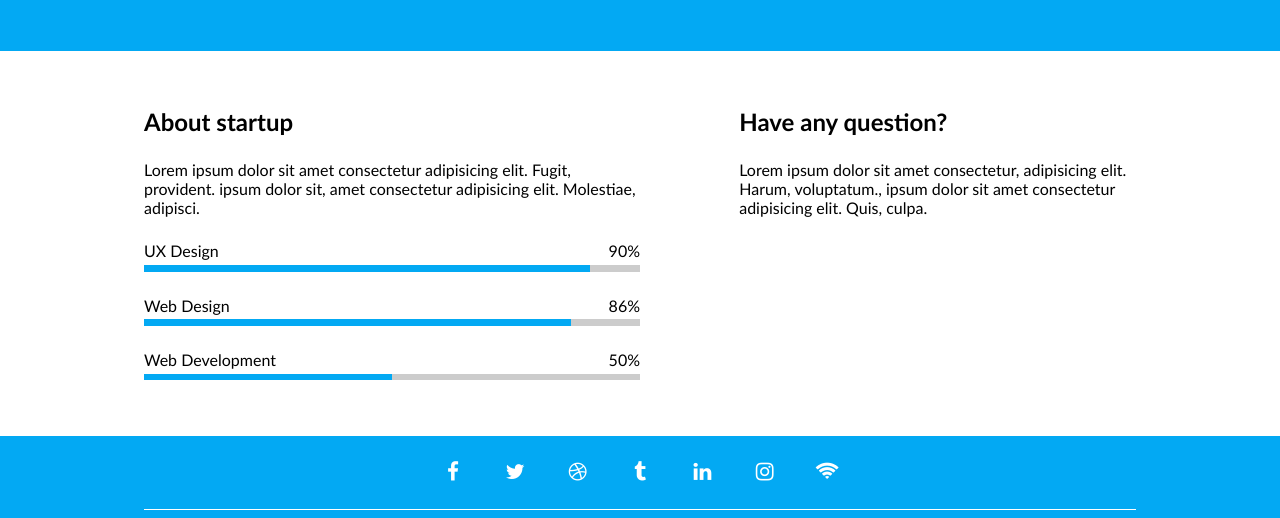
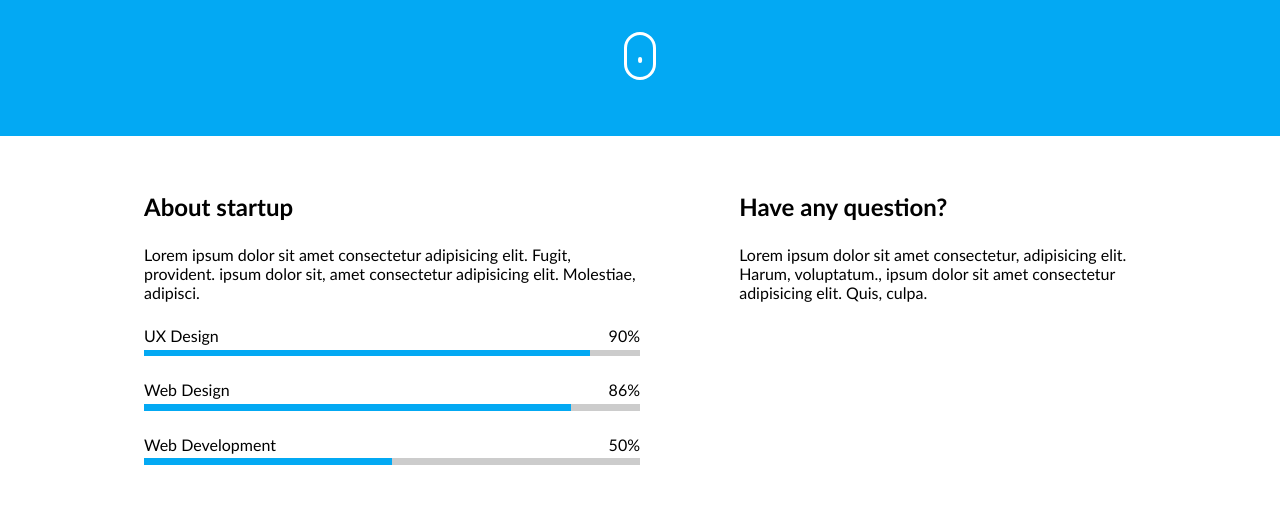
Before and after one commit to amik33/44-grupe-coming-soon, a website: page index.html in a window 1280 px wide. Shown: the part 429-947 px from the top of the page. Drawn offline with Linux system fonts and the light colour scheme.

Commit message:
Mouse animation

```diff
--- /dev/null
+++ b/css/components/mouse.css
@@ -0,0 +1,34 @@
+.mouse {
+    font-size: 0.2rem;
+    width: 10em;
+    height: 15em;
+    border: 1.2em solid #fff;
+    border-radius: 5em;
+    position: relative;
+}
+.mouse::after {
+    content: '';
+    display: block;
+    width: 1.2em;
+    height: 2em;
+    background-color: #fff;
+    position: absolute;
+    top: 2em;
+    left: 50%;
+    transform: translateX(-50%);
+    border-radius: 1em;
+    animation: scroll 2s infinite;
+}
+@keyframes scroll {
+    0% {
+        top: 2em;
+        background-color: #fff;
+    }
+    40% {
+        background-color: #fff;
+    }
+    100% {
+        top: 8em;
+        background-color: #fff;
+    }
+}
--- a/css/pages/home.css
+++ b/css/pages/home.css
@@ -5,6 +5,7 @@
 @import '../3rd-party/font-awesome.min.css';
 /* component */
 @import '../components/clock.css';
+@import '../components/mouse.css';
 @import '../components/progress-bar.css';
 /* CUSTOM STYLE BELOW THIS COMMENT LINE */
 
--- a/index.html
+++ b/index.html
@@ -40,6 +40,7 @@
                         <div class="label">Seconds</div>
                     </div>
                 </div>
+                <div class="mouse"></div>
             </div>
         </section>
         <section class="container">
```
